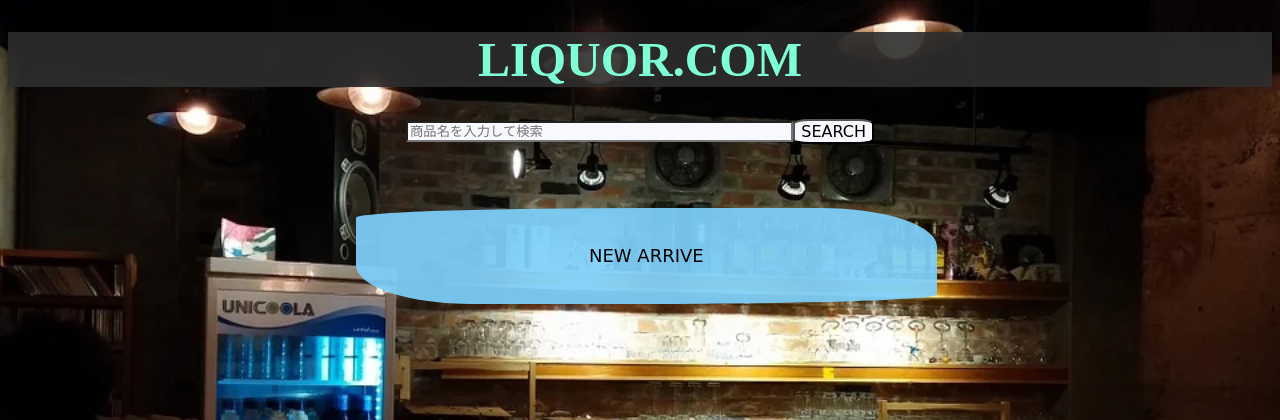
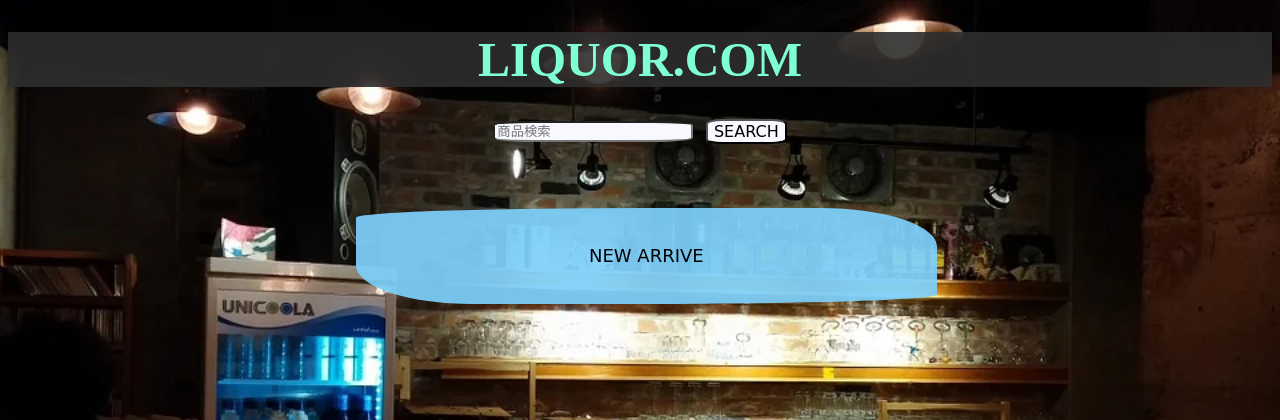
Before and after one commit to fugithora812/blockchain_tutorial, a Flask app: page / in a window 1280 px wide. Shown: the top 420 px of the page. Run offline with Flask 2, Linux system fonts and the light colour scheme.

Commit message:
refactor: 検索ボックスの整形、NOTFOUNDポップアップの実装

```diff
--- a/python-flask-server-generated/python-flask-server/swagger_server/static/liquor.css
+++ b/python-flask-server-generated/python-flask-server/swagger_server/static/liquor.css
@@ -1,9 +1,11 @@
+/* 背景画像の設定 */
 body {
   background-image: url("./liquor1.jpg");
   background-color: rgba(46, 46, 46, 0.8);
   background-size: cover;
 }
 
+/* ページタイトル */
 h1 {
   text-align: center;
   font-family: "Monotype Corsiva";
@@ -16,8 +18,11 @@ h1 {
 
 /* 検索文字列の入力フィールド */
 #wantThis {
-  width: 30%;
+  /* vw = view width (max: 100vw) */
+  width: 15vw;
   height: 5%;
+  margin-right: 1%;
+  border-radius: 20%;
   background-color: ghostwhite;
 
   font-family: "Comic Sans MS";
@@ -39,6 +44,7 @@ h1 {
   font-size: medium;
 }
 
+/* ポップアップの親DIV */
 #block,
 #searchResult {
   display: flex;
@@ -101,8 +107,11 @@ h1 {
 /* ポップアップのタイトル */
 #popTitle {
   font-size: 32px;
+  margin-top: 2%;
+  margin-bottom: 2%;
 }
 
+/* フェード処理に使うDIV */
 #fadeLayer {
   position: absolute;
   top: 0px;
@@ -116,6 +125,7 @@ h1 {
   z-index: 1;
 }
 
+/* 要素を下から上に挿入する */
 @keyframes loadDisplay {
   0% {
     opacity: 0;
--- a/python-flask-server-generated/python-flask-server/swagger_server/static/liquor.js
+++ b/python-flask-server-generated/python-flask-server/swagger_server/static/liquor.js
@@ -8,7 +8,7 @@ function getNewLiquors() {
     // 読み込むデータをJSONに設定
     return liquors.json();
   }).then(function (json) {
-    // データ読み出し、表示
+    // ToDo: ver2.0.0 全種類データ読み出し・表示
     // let displayQuantity = 3;
     // for (let i = 0; i < displayQuantity; i++) {
     //   let newLiquor = json[i].liquorName;
@@ -18,6 +18,7 @@ function getNewLiquors() {
     //   displayLiquor.innerHTML = `<a href="javascript:void(0);" onclick="fade();">${newLiquor} 入荷日：${arriveDateString}</a>`
     // }
 
+    // ver1.0.0 商品名のみ表示
     let displayQuantity = 3;
     let htmlArray = [];
     for (let i = 0; i < displayQuantity; i++) {
@@ -25,24 +26,8 @@ function getNewLiquors() {
       htmlArray[i] = `<a href="javascript:void(0);" id="liquor${i}" onclick="fade(${i});">${json[i]}</a><br>`;
       displayLiquor.innerHTML += htmlArray[i]
     }
-
   });
-
-  // let displayLiquor = document.getElementById("newArrive");
-  // displayLiquor.innerHTML = "<p>hello</p>";
 }
-
-// ToDo: 人気のお酒を表示する
-// function getPopularLiquor() {
-//   fetch(url_get).then(function (liquors) {
-//     // 読み込むデータをJSONに設定
-//     return liquors.json();
-//   }).then(function (json) {
-//     // データ読み出し、表示
-
-//   });
-// }
-
 
 // 在庫の検索・表示
 function searchLiquor() {
@@ -67,7 +52,13 @@ function searchLiquor() {
     resultLiquor.innerHTML = `<div id="resultDiv">SEARCH RESULT<br><a href="javascript:void(0);" id="result" onclick="fadeResult();"></a></div>`;
 
     let liquor = document.getElementById("result");
-    liquor.innerHTML += `${liquorName}`;
+
+    if (liquorName == "") {
+      let notFound = document.getElementById("resultDiv");
+      notFound.innerHTML = '<p>NOT FOUND<p>該当する商品がありません';
+    } else {
+      liquor.innerHTML += `${liquorName}`;
+    }
 
   });
 }
@@ -88,31 +79,21 @@ function reserveLiquor(liquorName) {
                               <p>取り置き成功しました</p> \
                               <input type="button" id="reserveSuccess" value="OK" onclick="backTop()">`;
     } else {
-      reserveResult.innerHTML = `<p id="popTitle">FAILED...</p>\
+      reserveResult.innerHTML = `<p id="popTitle">SORRY...</p>\
                                   <p>取り置き失敗しました</p> \
-                                  <input type="button" id="yesReserve" value="再試行" onclick="reserveLiquor('${liquorName}')">\
-                                  <input type="button" id="noReserve" value="キャンセル" onclick="backTop()">`;
+                                  <input type="button" id="yesReserve" value="Retry" onclick="reserveLiquor('${liquorName}')">\
+                                  <input type="button" id="noReserve" value="Cancel" onclick="reserveCancel()">`;
     }
   });
 
 }
 
-// 取り置き処理の結果を表示する
-function showReserveResult(bool, ...liquorName) {
-  let reserveResult = document.getElementById("reserveResult");
-  if (bool == true) {
-    reserveResult.innerHTML = `<p>SUCCESS</p>\
-                                <p>取り置き成功しました</p> \
-                                <input type="button" id="success" value="確認">`;
-  } else if (bool == false) {
-    reserveResult.innerHTML = `<p>FAILED...</p>\
-                                  <p>取り置き失敗しました</p> \
-                                  <input type="button" id="reservationFaild" value="再試行" onclick="reserveLiquor('${liquorName}')">\
-                                  <input type="button" id="noReserve" value="キャンセル" onclick="backTop()">`;
-
-  } else {
-    getNewLiquors;
-  }
+// 取り置きキャンセルのポップアップ表示しTOP画面に戻す
+function reserveCancel() {
+  let reserveCancel = document.getElementById("reservation");
+  reserveCancel.innerHTML = '<p id="popTitle">CANCELED</p>\
+                              <p>取り置きをキャンセルしました</p>\
+                              <input type="button" id="noReserve" value="OK" onclick="backTop()">';
 }
 
 // 画面をフェードして取り置きダイアログを表示する -NEW ARRIVE用
@@ -126,7 +107,7 @@ function fade(liquorNumber) {
                         <p id="popTitle"> RESERVATION: ${liquorName}</p> \
                         <p>取り置き依頼しますか？<p>\
                         <input type="button" id="yesReserve" value="YES" onclick="reserveLiquor('${liquorName}')">\
-                        <input type="button" id="noReserve" value="NO" onclick="backTop()"></div ></div > `;
+                        <input type="button" id="noReserve" value="NO" onclick="reserveCancel()"></div ></div > `;
 }
 
 // 画面をフェードして取り置きダイアログを表示する -SEARCH RESULT用
@@ -139,8 +120,8 @@ function fadeResult() {
   reservation.innerHTML = `<div id="block"><div id="reservation"> \
                         <p> RESERVATION: ${liquorName}</p> \
                         <p>取り置き依頼しますか？<p>\
-                        <input type="button" id="yesReserve" value="はい" onclick="reserveLiquor('${liquorName}')">\
-                        <input type="button" id="noReserve" value="いいえ" onclick="backTop()"></div ></div > `;
+                        <input type="button" id="yesReserve" value="YES" onclick="reserveLiquor('${liquorName}')">\
+                        <input type="button" id="noReserve" value="NO" onclick="reserveCancel()"></div ></div > `;
 }
 
 // フェードを消してトップ画面に戻す
--- a/python-flask-server-generated/python-flask-server/swagger_server/templates/index.html
+++ b/python-flask-server-generated/python-flask-server/swagger_server/templates/index.html
@@ -9,12 +9,10 @@
   </head>
   <body>
     <h1>LIQUOR.COM</h1>
-    <!-- 取り置き処理の結果を表示する -->
-    <div id="reserveResult"></div>
 
     <!-- 検索ブロック -->
     <div id="block">
-      <input type="text" id="wantThis" placeholder="商品名を入力して検索">
+      <input type="text" id="wantThis" placeholder="商品検索">
       <input type="button" id="search" value="SEARCH" onclick="searchLiquor()">
     </div>
 
```
